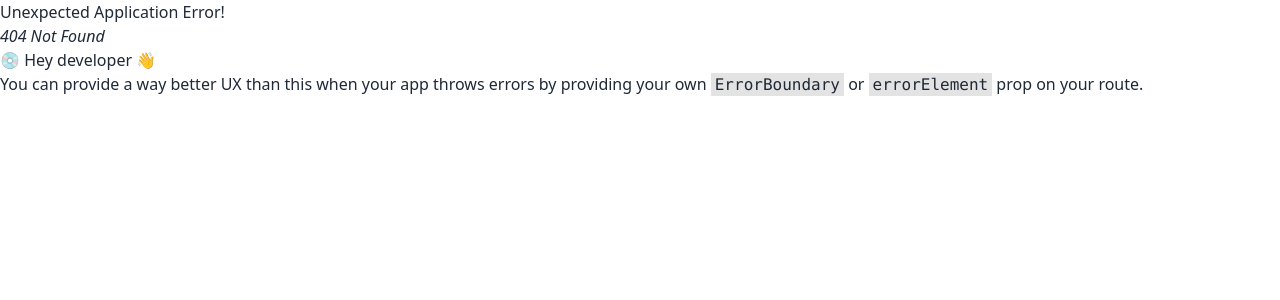
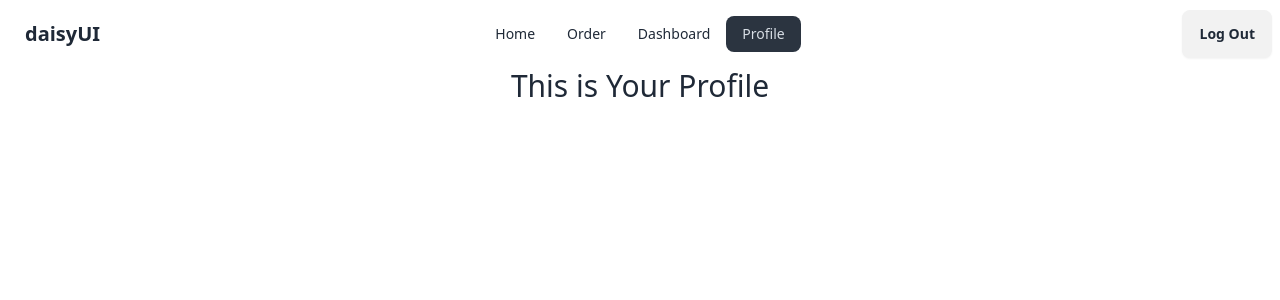
Before and after one commit to yousof-ali/private-routing, a React (Vite) app: page /profile in a window 1280 px wide. Before the commit this address had no page. Shown: the top 300 px of the page. Built offline with nearby package versions, Linux system fonts and the light colour scheme; no server answers; sample sign-in values are in the browser's storage.

Commit message:
private routing done

```diff
--- a/package.json
+++ b/package.json
@@ -10,6 +10,7 @@
     "preview": "vite preview"
   },
   "dependencies": {
+    "firebase": "^10.12.3",
     "localforage": "^1.10.0",
     "match-sorter": "^6.3.4",
     "react": "^18.3.1",
--- a/src/Authprovider/Authprovider.jsx
+++ b/src/Authprovider/Authprovider.jsx
@@ -1,11 +1,37 @@
-import { createContext, useState } from "react";
+import { createUserWithEmailAndPassword,onAuthStateChanged, signInWithEmailAndPassword, signOut } from "firebase/auth";
+import { createContext, useEffect, useState } from "react";
+import auth from "../Components/Firebase/firebase.config";
 
 export const authProvider = createContext()
 
 const Authprovider = ({children}) => {
     const [user,setUser]=useState(null);
+    const [loder,setLoader]=useState(true);
 
-    const values = {name:"yousof ali"}
+    const registerUser = (email,password)=>{
+        setLoader(true);
+        return createUserWithEmailAndPassword(auth,email,password);
+    }
+
+    const loginUser = (email,password)=>{
+        setLoader(true);
+        return signInWithEmailAndPassword(auth,email,password);
+    }
+
+    const logOut = ()=>{
+        setLoader(true);
+        return signOut(auth);
+    }
+
+    useEffect(()=>{
+        const unSubcribe = onAuthStateChanged(auth,currentuser=>{
+            setUser(currentuser);
+            setLoader(false);
+        })
+        return unSubcribe
+    },[])
+
+    const values = {user,registerUser,loginUser,logOut,loder}
     return (
         <authProvider.Provider value={values}>
             {children}
--- /dev/null
+++ b/src/Components/Dashboard/Dashboard.jsx
@@ -0,0 +1,11 @@
+
+
+const Dashboard = () => {
+    return (
+        <div>
+            <h2 className="text-3xl text-center">This is DashBoard</h2>
+        </div>
+    );
+};
+
+export default Dashboard;
--- /dev/null
+++ b/src/Components/Firebase/firebase.config.js
@@ -0,0 +1,20 @@
+// Import the functions you need from the SDKs you need
+import { initializeApp } from "firebase/app";
+import { getAuth } from "firebase/auth";
+// TODO: Add SDKs for Firebase products that you want to use
+// https://firebase.google.com/docs/web/setup#available-libraries
+
+// Your web app's Firebase configuration
+const firebaseConfig = {
+  apiKey: "AIzaSyDybNMdMjuoLwuH6HdCRjt289YPMyasBBE",
+  authDomain: "private-routing-5ea70.firebaseapp.com",
+  projectId: "private-routing-5ea70",
+  storageBucket: "private-routing-5ea70.appspot.com",
+  messagingSenderId: "1069889250437",
+  appId: "1:1069889250437:web:f7bb2c5b5145be59f6b5ec"
+};
+
+// Initialize Firebase
+const app = initializeApp(firebaseConfig);
+const auth = getAuth(app);
+export default auth;
--- a/src/Components/Header/Header.jsx
+++ b/src/Components/Header/Header.jsx
@@ -1,11 +1,26 @@
-import { NavLink } from "react-router-dom";
+import { useContext } from "react";
+import { Link, NavLink } from "react-router-dom";
+import { authProvider } from "../../Authprovider/Authprovider";
 
 const Header = () => {
+    const {user,logOut} = useContext(authProvider);
     const links = <>
     <li><NavLink to={"/"}>Home</NavLink></li>
+    <li><NavLink to={"/order"}>Order</NavLink></li>
+    {user?<>
+        <li><NavLink to={"/Dashboard"}>Dashboard</NavLink></li>
+        <li><NavLink to={"/profile"}>Profile</NavLink></li>
+    </>
+    :<>
     <li><NavLink to={"/login"}>Login</NavLink></li>
     <li><NavLink to={"/register"}>Register</NavLink></li>
+</>}
     </>
+
+    const handlelogOut = ()=>{
+        logOut()
+    }
+
     return (
         <div className="navbar bg-base-100">
             <div className="navbar-start">
@@ -38,6 +53,13 @@ const Header = () => {
                 </ul>
             </div>
             <div className="navbar-end">
+                {
+                    user?
+                    <>
+                      <Link onClick={handlelogOut}><button className="btn">Log Out</button></Link>
+                    </>
+                    :<Link to={"/login"}><button className="btn">Login</button></Link>
+                }
             </div>
         </div>
     );
--- a/src/Components/Home/Home.jsx
+++ b/src/Components/Home/Home.jsx
@@ -3,7 +3,7 @@
 const Home = () => {
     return (
         <div>
-            <h1>This is home page</h1>
+            <h1 className="text-center text-3xl">This is home page</h1>
         </div>
     );
 };
--- a/src/Components/Login/Login.jsx
+++ b/src/Components/Login/Login.jsx
@@ -4,13 +4,21 @@ import { authProvider } from "../../Authprovider/Authprovider";
 
 
 const Login = () => {
-    const {name}=useContext(authProvider);
+    const {loginUser}=useContext(authProvider);
 
 
     const handleLogin = e =>{
         e.preventDefault()
         const userEmail = e.target.email.value;
         const userPassword = e.target.password.value;
+
+        loginUser(userEmail,userPassword)
+        .then((result)=>{
+            console.log(result.user);
+        })
+        .catch((error)=>{
+            console.log(error.message);
+        })
     }
 
     return (
--- /dev/null
+++ b/src/Components/Order/Order.jsx
@@ -0,0 +1,11 @@
+
+
+const Order = () => {
+    return (
+        <div>
+            <p className="text-center text-3xl">order items from hear</p>
+        </div>
+    );
+};
+
+export default Order;
--- /dev/null
+++ b/src/Components/Profile/Profile.jsx
@@ -0,0 +1,11 @@
+
+
+const Profile = () => {
+    return (
+        <div>
+            <h2 className="text-3xl text-center">This is Your Profile</h2>
+        </div>
+    );
+};
+
+export default Profile;
--- a/src/Components/Register/Register.jsx
+++ b/src/Components/Register/Register.jsx
@@ -1,13 +1,26 @@
+import { useContext } from "react";
 import { Link } from "react-router-dom";
+import { authProvider } from "../../Authprovider/Authprovider";
 
 
 const Register = () => {
+
+    const {registerUser}=useContext(authProvider);
+
 
     const handleRegister = e =>{
         e.preventDefault()
         const userName = e.target.name.value;
         const userEmail = e.target.email.value;
         const userPassword = e.target.password.value;
+
+        registerUser(userEmail,userPassword)
+        .then(result=>{
+            console.log(result.user);
+        })
+        .catch((error)=>{
+            console.log(error.message);
+        })
 
     }
     return (
--- /dev/null
+++ b/src/Router/PrivateRouter.jsx
@@ -0,0 +1,16 @@
+import { useContext } from 'react';
+import { authProvider } from '../Authprovider/Authprovider';
+import { Navigate } from 'react-router-dom';
+
+const PrivateRouter = ({children}) => {
+    const {loder,user}=useContext(authProvider)
+    if(loder){
+        return <span className="loading loading-spinner loading-lg"></span>
+    }
+    if(user){
+        return children;
+    }
+    return <Navigate to={"/login"}></Navigate>
+};
+
+export default PrivateRouter;
```
Also changed, not shown: src/main.jsx (+17 -0 lines), 1 other file (tests, documents, lock files or other folders).
